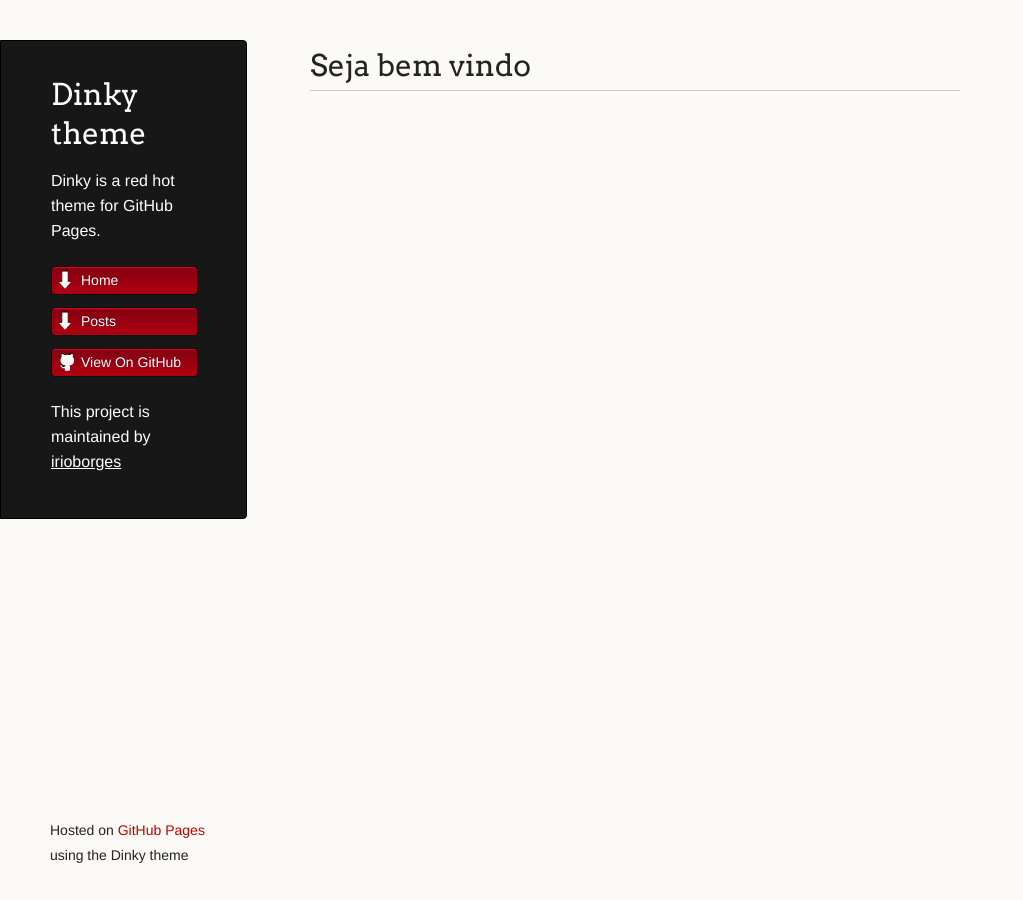
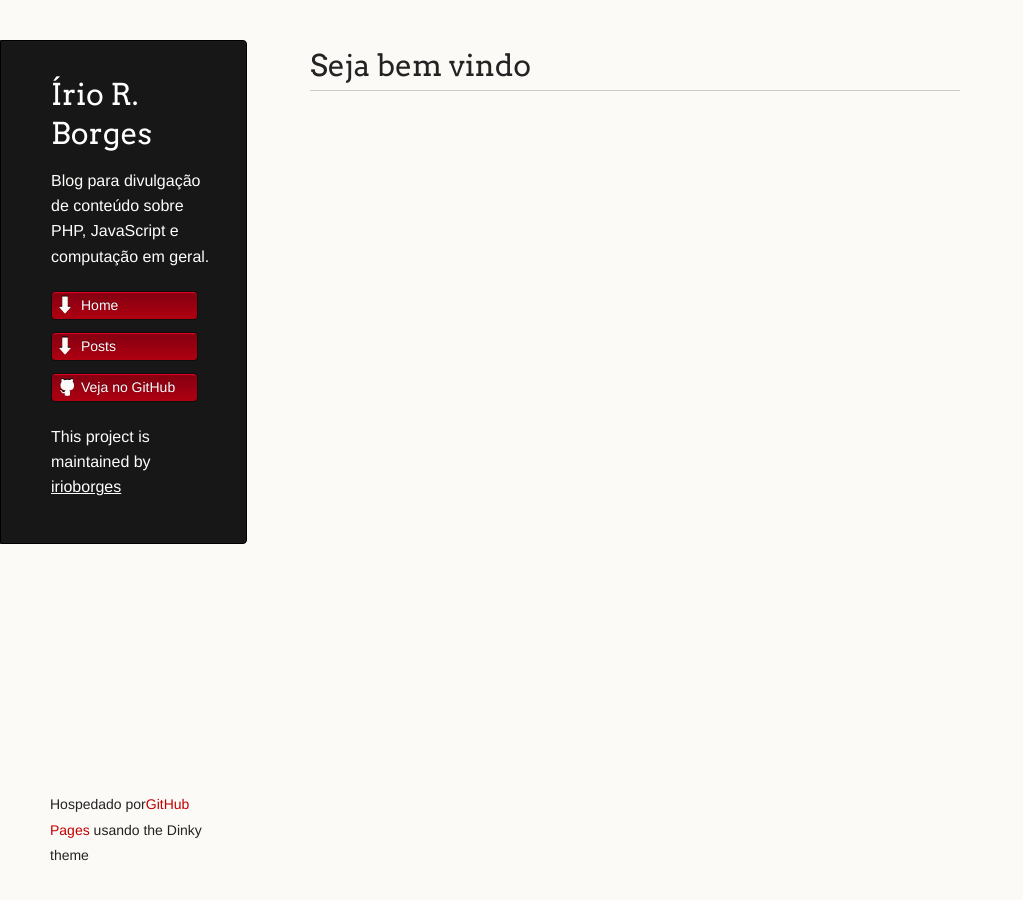
Before and after one commit to irioborges/irioborges, a Jekyll site: the page built from index.md, in a window 1280 px wide. Shown: the whole page, without its empty margins (0-1023 px from the left). Built offline with Jekyll 4.4.1, drawn with Linux system fonts in a browser that asks for light colours; our own code applies the rules of GitHub Pages for plain Markdown files.

Commit message:
Terceiro commit

```diff
--- a/_layouts/default.html
+++ b/_layouts/default.html
@@ -15,15 +15,17 @@
   <body>
     <div class="wrapper">
       <header>
-        <h1 class="header">{{ site.title | default: site.github.repository_name }}</h1>
-        <p class="header">{{ site.description | default: site.github.project_tagline }}</p>
+        <!-- <h1 class="header">{{ site.title | default: site.github.repository_name }}</h1> -->
+        <h1 class="header">Írio R. Borges</h1>
+        <!-- <p class="header">{{ site.description | default: site.github.project_tagline }}</p> -->
+        <p class="header">Blog para divulgação de conteúdo sobre PHP, JavaScript e computação em geral.</p>
 
         <ul>
           {% if site.show_downloads %}
             <li class="download"><a class="buttons" href="{{ site.github.zip_url }}">Home</a></li>
             <li class="download"><a class="buttons" href="{{ site.github.tar_url }}">Posts</a></li>
           {% endif %}
-          <li><a class="buttons github" href="{{ site.github.repository_url }}">View On GitHub</a></li>
+          <li><a class="buttons github" href="{{ site.github.repository_url }}">Veja no GitHub</a></li>
         </ul>
 
         {% if site.github.is_project_page %}
@@ -42,7 +44,7 @@
       </section>
 
       <footer>
-        <p><small>Hosted on <a href="https://pages.github.com">GitHub Pages</a> using the Dinky theme</small></p>
+        <p><small>Hospedado por<a href="https://pages.github.com">GitHub Pages</a> usando the Dinky theme</small></p>
       </footer>
     </div>
     <!--[if !IE]><script>fixScale(document);</script><![endif]-->
```
